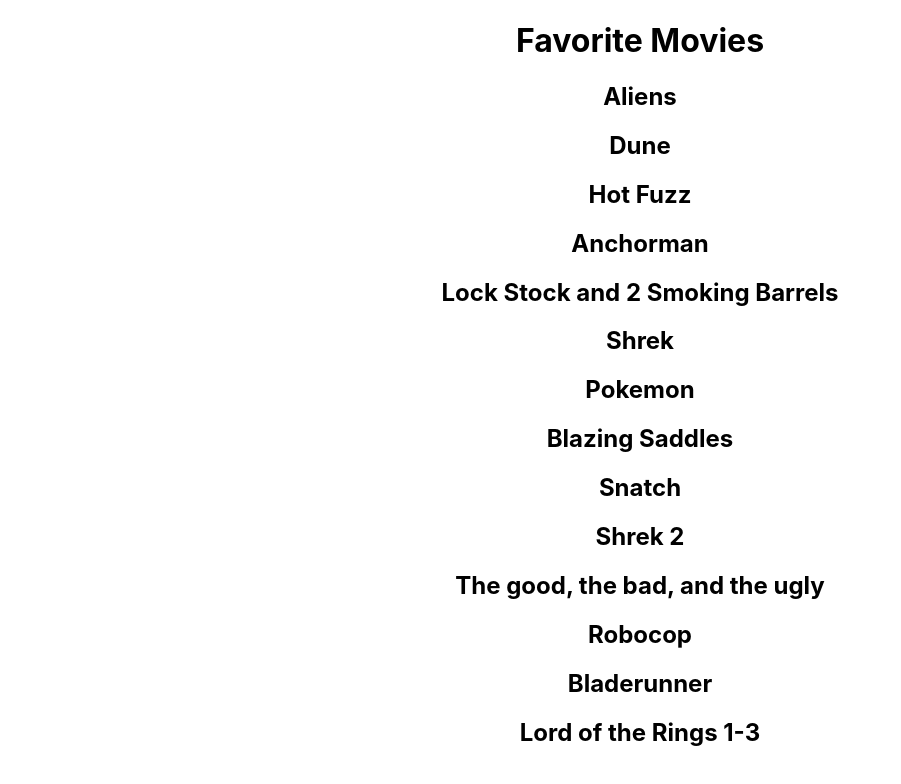
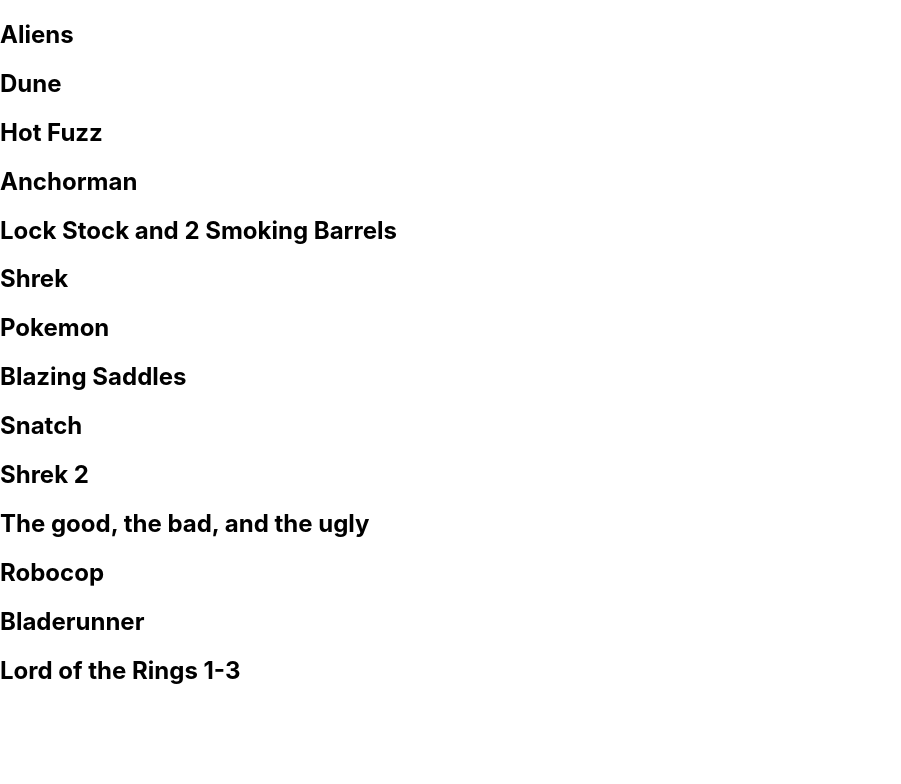
Before and after one commit to codzk/oct23-t3w5-reactprops, a React (Create React App) app: page / in a window 1280 px wide. Shown: the top 784 px of the page, without its empty margins (0-901 px from the left). Built offline with nearby package versions, Linux system fonts and the light colour scheme.

Commit message:
feat: index renders app with children

```diff
--- a/src/index.js
+++ b/src/index.js
@@ -3,11 +3,18 @@
 import './stylesheets/index.css';
 import App from './pages/App';
 import reportWebVitals from './reportWebVitals';
+import MovieList from './components/MovieList';
 
 const root = ReactDOM.createRoot(document.getElementById('root'));
 root.render(
   <React.StrictMode>
-    <App />
+    {/* <App /> */}
+
+    <app>
+
+      <MovieList />
+
+    </app>
   </React.StrictMode>
 );
 
--- a/src/pages/App.js
+++ b/src/pages/App.jsx
@@ -1,14 +1,14 @@
 import MovieList from '../components/MovieList';
 import '../stylesheets/App.css';
 
-function App() {
+function App(props) {
   return (
     <div className="App">
 
       <h1>Favorite Movies</h1>
 
       {/* <MovieList /> */}
-      <MovieList/>
+      {props.children}
 
 
 
```
